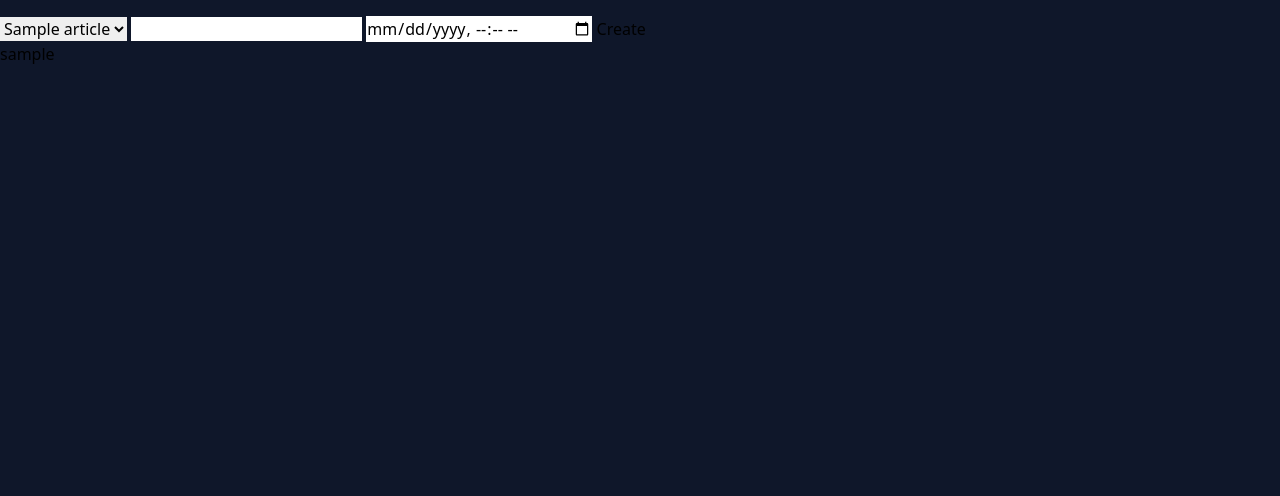
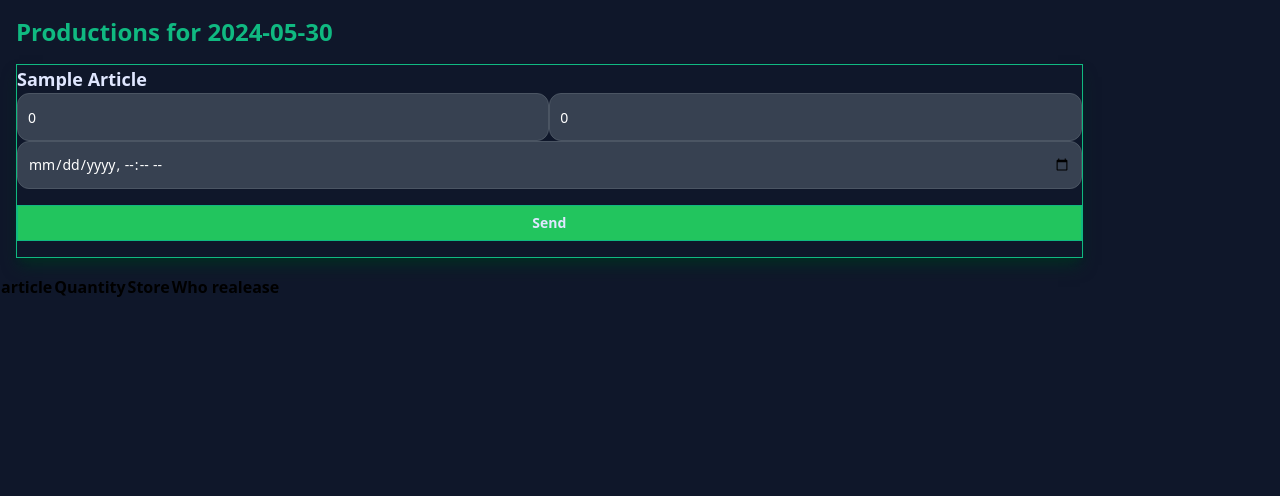
Before and after one commit to thawancomt/Sistem-Store, a Flask app: page /production/ in a window 1280 px wide. Shown: the part 48-544 px from the top of the page. Run offline with Flask 3, Linux system fonts and the light colour scheme; a user stored in the database is signed in; tables that the repository leaves empty hold one stand-in row (values such as "Sample post"); lists and menus that the app fills with data are empty.

Commit message:
Some improvements

```diff
--- a/flaskr/app.py
+++ b/flaskr/app.py
@@ -51,5 +51,8 @@ def create_app():
     def page_not_found(error):
         return render_template('/error/404.html'), 404
 
+    @app.context_processor
+    def inject_today_date():
+        return {'date': datetime.now().strftime("%Y-%m-%d")}
 
     return app
--- a/flaskr/blueprints/login/services/LoginService.py
+++ b/flaskr/blueprints/login/services/LoginService.py
@@ -17,7 +17,7 @@ class LoginService:
 
         self.email = email
         self.password = password
-        self.user = UserService().get_user_by(email = self.email)
+        self.user = UserService(email=self.email).get_user_by_email()
 
     @login_manager.user_loader
     def load_user(user_id):
@@ -42,3 +42,5 @@ class LoginService:
 
     def logout(self):
         logout_user()
+    def exits1(self, email):
+        return User.query.filter(User.email == email).first()
--- a/flaskr/blueprints/production/services/ProductionService.py
+++ b/flaskr/blueprints/production/services/ProductionService.py
@@ -2,9 +2,13 @@ from flaskr.extensions import db
 from ..models.ProductionModel import Production
 from flask_login import current_user
 
+from sqlalchemy import func, and_
+from datetime import datetime, timedelta
+
+
 
 class ProductionService:
-    def __init__(self, article_id, quantity, date) -> None:
+    def __init__(self, article_id = None, quantity = None, date = None) -> None:
         self.store_id = current_user.store_id
         self.creator_id = current_user.id
         self.article_id = article_id
@@ -15,8 +19,53 @@ class ProductionService:
     def get_all():
         return db.session.query(Production).all()
 
+    def create(self, data):
+        date = data.get('date')
 
-    def create(self):
-        production = Production(store_id=self.store_id, article_id=self.article_id, quantity=self.quantity, date=self.date, creator_id=self.creator_id)
-        db.session.add(production)
+        del data['date']
+
+        for article_id, quantity in data.items():
+            if int(quantity) != 0:
+                production = Production(
+                    store_id=self.store_id,
+                    creator_id=self.creator_id,
+                    article_id=article_id,
+                    quantity=quantity,
+                    date = date
+                )
+                db.session.add(production)
+
         db.session.commit()
+
+
+    def get_already_prodeced(self) -> dict:
+        today = datetime.now().strftime('%Y-%m-%d')
+        tomorrow = (datetime.now() + timedelta(days=1)).strftime('%Y-%m-%d')
+        return db.session.query(
+            Production.article_id,
+            func.sum(Production.quantity).label('quantity')
+            ) \
+            .filter(and_(Production.store_id == self.store_id, Production.date >= today, Production.date <= tomorrow)) \
+            .group_by(Production.article_id).all()
+
+
+    def get_data_for_total_production(self):
+        production = self.get_already_prodeced()
+
+        return dict(production)
+
+    def get_production_history(self):
+        today = datetime.now().strftime('%Y-%m-%d')
+        tomorrow = (datetime.now() + timedelta(days=1)).strftime('%Y-%m-%d')
+
+        return (
+            db.session.query(Production)
+            .filter(
+                and_(
+                    Production.store_id == self.store_id,
+                    Production.date >= today,
+                    Production.date <= tomorrow,
+                )
+            )
+            .all()
+        )
--- a/flaskr/blueprints/production/templates/production.html
+++ b/flaskr/blueprints/production/templates/production.html
@@ -2,24 +2,47 @@
 ~
 {% block content %}
 
-<form action="{{
-    url_for('production.create')
-}}" method="post">
-    <select name="article_id" id="">
-        {% for article in context.articles %}
-            <option value="{{ article.id }}">{{ article.name }}</option>
-        {% endfor %}
-    </select>
-    <input type="number" name="quantity" id="">
-    <input type="datetime-local" name="date" id="">
-
-    <button type="submit">Create</button>
-</form>
 
 
-{% for production in context.productions %}
-    <h1>{{ production.creator.username }}</h1>
 
-{% endfor %}
+<h1 class="title-primary m-4">Productions for {{date}}</h1>
 
+<div class="flex-col container-primary">
+    <form action="{{url_for('production.create')}}" method="post">
+
+        {% for product in context.articles  %}
+            <label for="{{product.id}}" class="sub-title-primary">{{product.name | title}}</label>
+            <div class="flex">
+                <input type="number" name="{{product.id}}" value="0" class="form-control-1">
+                {% if product.id in context.produced %}
+                <input type="number" name="{{product.id}}" value="{{context.produced[product.id]}}" class="form-control-1" disabled>
+                {% else %}
+                <input type="number" name="{{product.id}}" value="0" class="form-control-1" disabled>
+                {% endif %}
+
+            </div>
+            {% endfor %}
+        <input type="datetime-local" name="date" required class="form-control-1">
+        <button class="btn-primary">Send</button>
+
+    </form>
+
+</div>
+
+<table>
+    <tr>
+        <th>article</th>
+        <th>Quantity</th>
+        <th>Store</th>
+        <th>Who realease</th>
+    </tr>
+    {% for production in context.history %}
+        <tr>
+            <td>{{production.article.name}}</td>
+            <td>{{production.quantity}}</td>
+            <td>{{production.store.name}}</td>
+            <td>{{production.creator.username}}</td>
+        </tr>
+    {% endfor %}
+</table>
 {% endblock content %}
--- a/flaskr/blueprints/production/views/ProductionView.py
+++ b/flaskr/blueprints/production/views/ProductionView.py
@@ -10,17 +10,18 @@ production = Blueprint('production', __name__, url_prefix='/production',
 def home():
     context = {
         'productions' : ProductionService.get_all(),
-        'articles' : ArticlesService.get_all()
+        'articles' : ArticlesService.get_all(),
+        'produced' : ProductionService().get_data_for_total_production(),
+        'history' : ProductionService().get_production_history()
     }
     return render_template('production.html', context=context)
 
 @production.route('/create', methods=['POST'])
 def create():
-    article_id = request.form.get('article_id')
-    quantity = request.form.get('quantity')
-    date = request.form.get('date')
+    data = request.form.to_dict()
+    ProductionService().create(data)
 
-    production = ProductionService(article_id, quantity, date)
-    production.create()
+
+
 
     return redirect(url_for('production.home'))
--- a/flaskr/blueprints/stores_management/view/StoreView.py
+++ b/flaskr/blueprints/stores_management/view/StoreView.py
@@ -18,9 +18,8 @@ def create():
     store_id = request.form['id']
     place = request.form['place']
 
-
     try:
-        StoreService(name, store_id, place).create()
+        StoreService(store_id=store_id, store_name=name, store_place=place).create()
     except IntegrityError as e:
         flash(f'{e.orig}')
     return redirect(url_for('store.home'))
```
Also changed, not shown: flaskr/blueprints/users/services/UserService.py (+28 -25 lines), flaskr/blueprints/users/templates/register.html (+0 -8 lines), flaskr/blueprints/users/views/CreateUserView.py (+10 -4 lines), package-lock.json, 1 other file.
